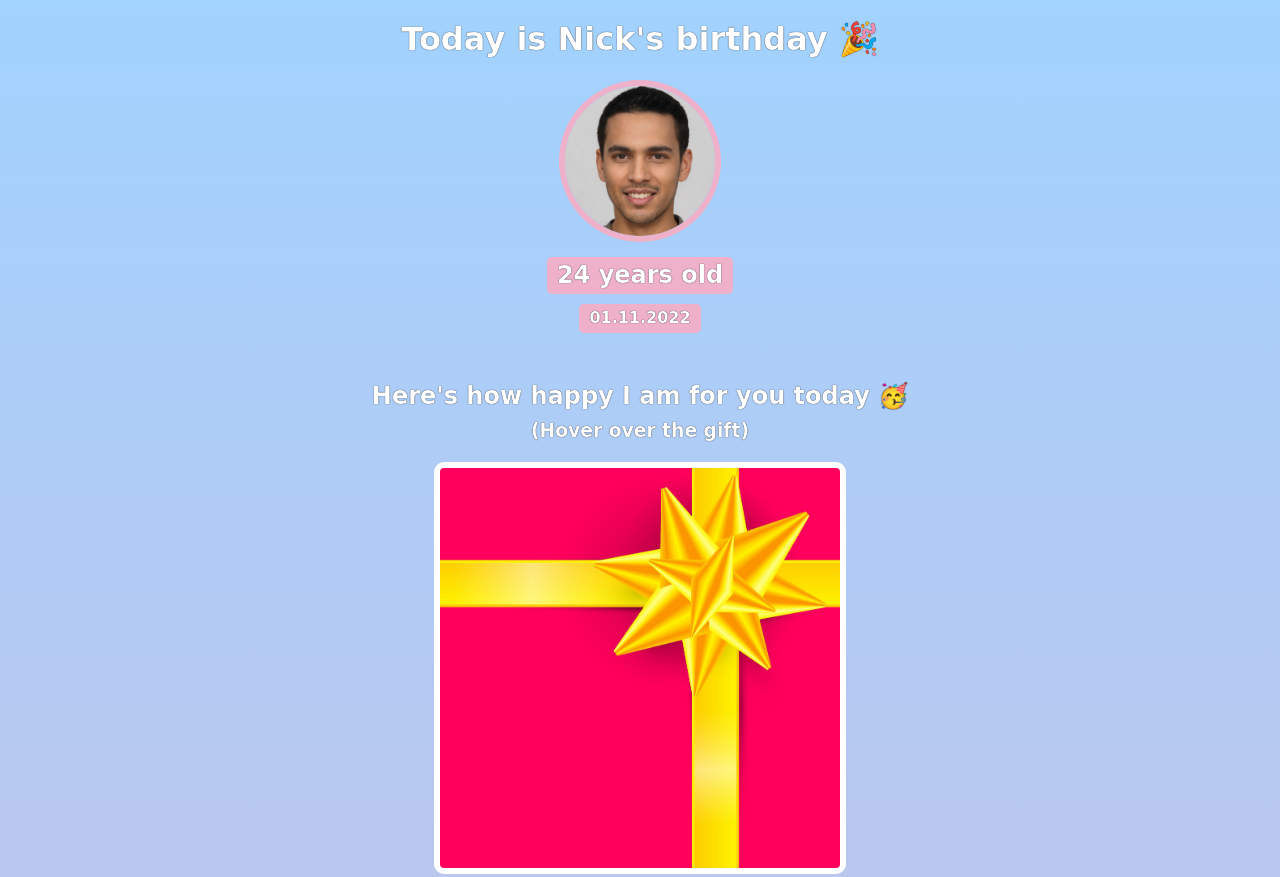
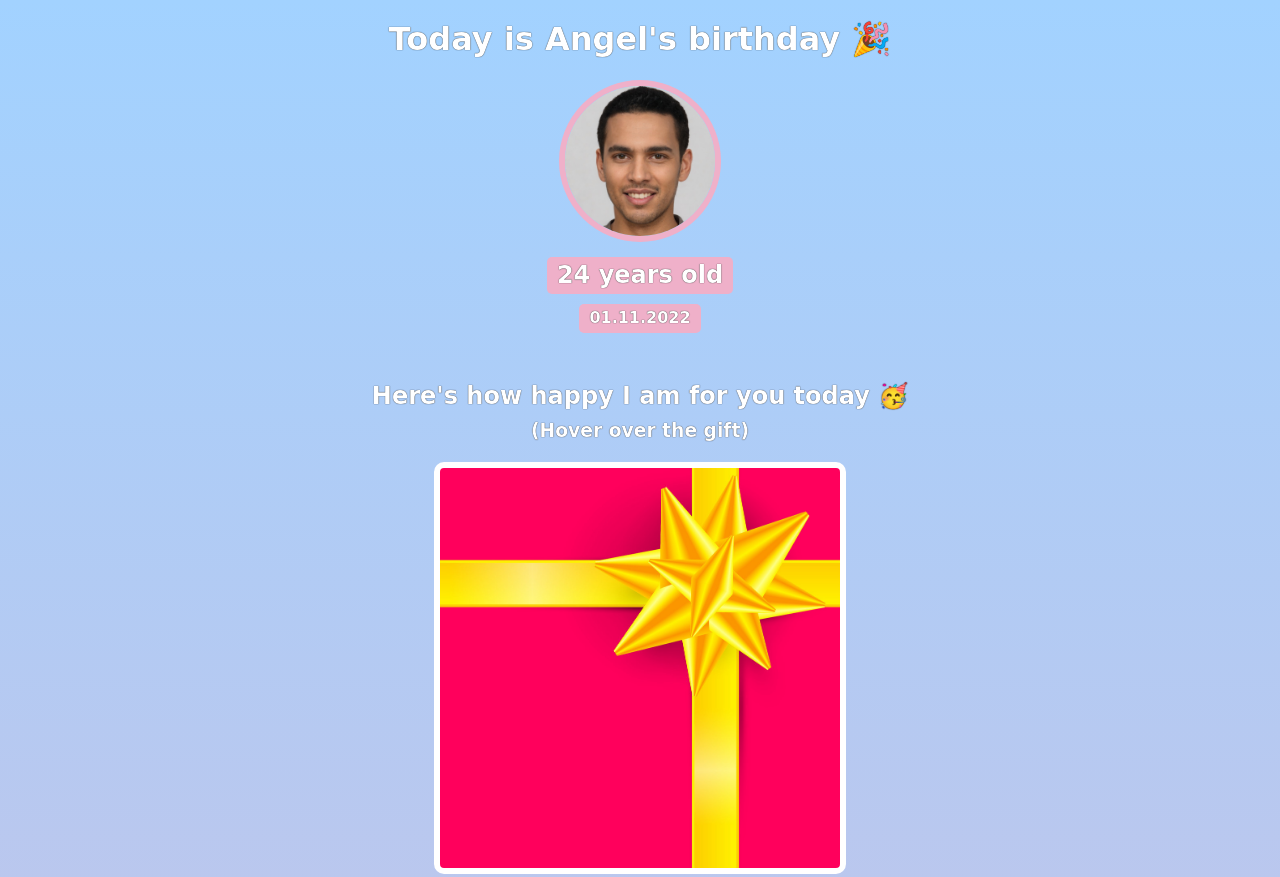
Before and after one commit to xSeonnyu/birthday-page, a website built with Vite: page index.html in a window 1280 px wide. Shown: the top 877 px of the page. Built offline with nearby package versions, Linux system fonts and the light colour scheme; a web font is replaced by a local one.

Commit message:
Change the name to Angel

```diff
--- a/index.html
+++ b/index.html
@@ -7,7 +7,7 @@
     </head>
     <body>
         <div id="header">
-            <h1>Today is Nick's birthday 🎉</h1>
+            <h1>Today is Angel's birthday 🎉</h1>
             <img id="bff-img" src="images/nick.jpg">
             <h2 id="bday-age">24 years old</h2>
             <h4 id="bday-date">01.11.2022</h4>
```
